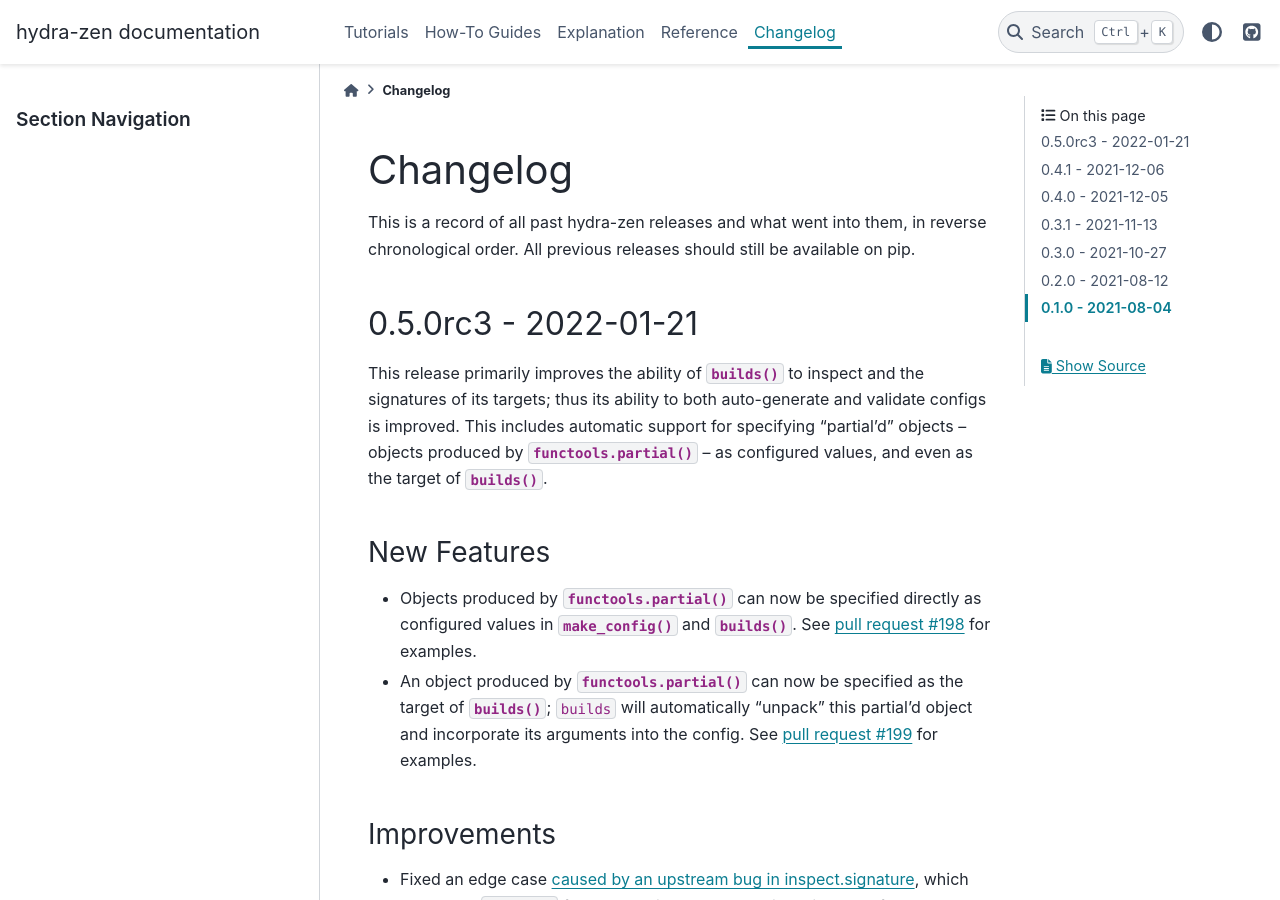
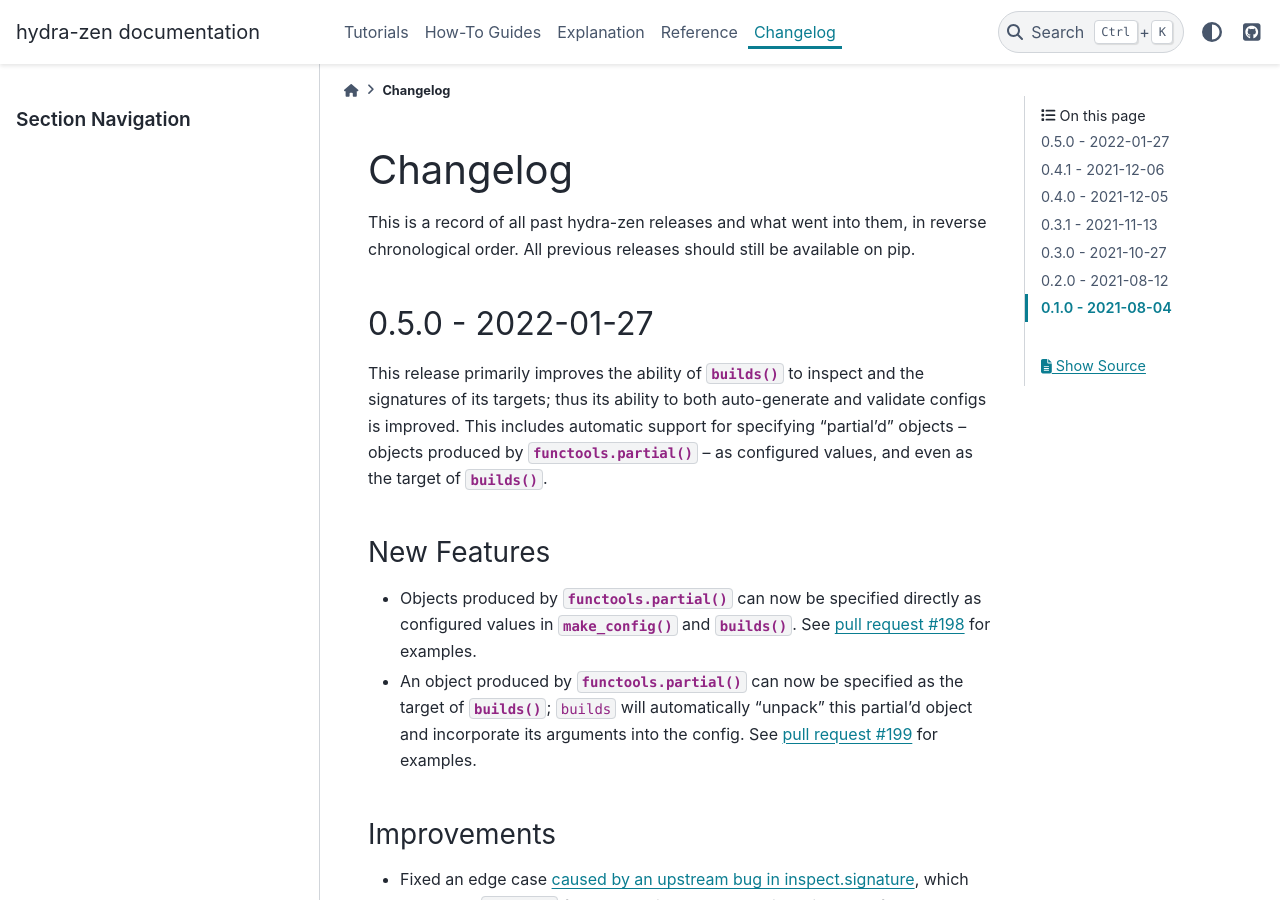
Before and after one commit to mit-ll-responsible-ai/hydra-zen, a Sphinx documentation site: the page built from docs/source/changes.rst, in a window 1280 px wide and 900 px high. Built offline with Sphinx 7.4.7 and the PyData theme 0.15.4, drawn with Linux system fonts in a browser that asks for light colours; the version number could not be read and is left out.

Commit message:
Update changelog

```diff
--- a/docs/source/changes.rst
+++ b/docs/source/changes.rst
@@ -10,9 +10,9 @@
 
 .. _v0.5.0:
 
----------------------
-0.5.0rc3 - 2022-01-21
----------------------
+------------------
+0.5.0 - 2022-01-27
+------------------
 
 This release primarily improves the ability of :func:`~hydra_zen.builds` to inspect and
 the signatures of its targets; thus its ability to both auto-generate and validate
```
